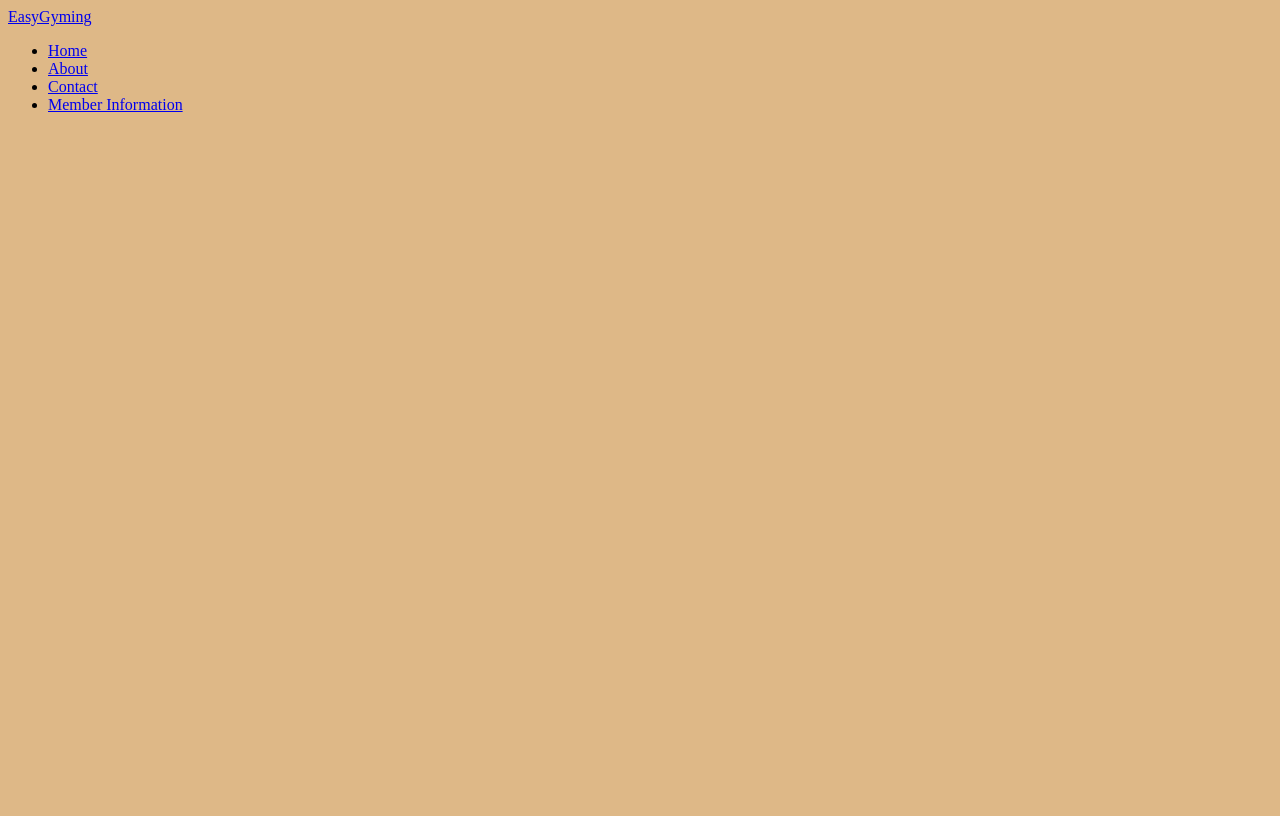
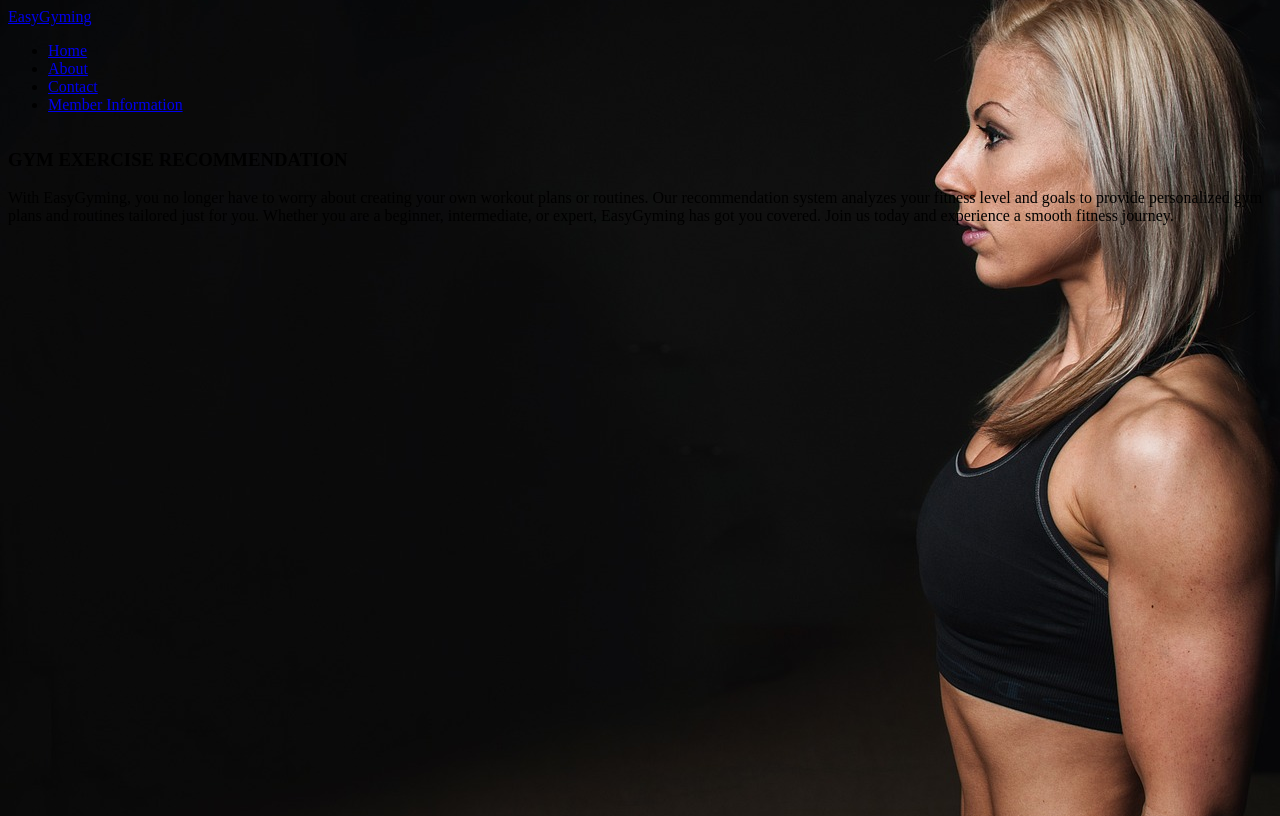
Before and after one commit to VictorOroo/Phase-1-Project-EasyGyming, a plain HTML site: page index.html in a window 1280 px wide. Drawn offline with Linux system fonts and the light colour scheme.

Commit message:
intro and image folder

```diff
--- a/index.html
+++ b/index.html
@@ -20,6 +20,12 @@
           </ul>
         </div>
       </nav>
+      <div class="intro">
+        <div class="intro-content">
+          <h3>GYM EXERCISE RECOMMENDATION</h3>
+          <p class="first-paragraph">With EasyGyming, you no longer have to worry about creating your own workout plans or routines. Our recommendation system analyzes your fitness level and goals to provide personalized gym plans and routines tailored just for you. Whether you are a beginner, intermediate, or expert, EasyGyming has got you covered. Join us today and experience a smooth fitness journey.</p>
+        </div>
+      </div>
 
 </body>
 </html>
```
Also changed, not shown: images/alexander-redl-d3bYmnZ0ank-unsplash.jpg (added), images/anastase-maragos-9dzWZQWZMdE-unsplash.jpg (added), images/girl-g2b542bb05_1920.jpg (added), images/training-g6cfed1e29_1280.jpg (added), images/victor-freitas-hOuJYX2K5DA-unsplash.jpg (added), 1 other file.
